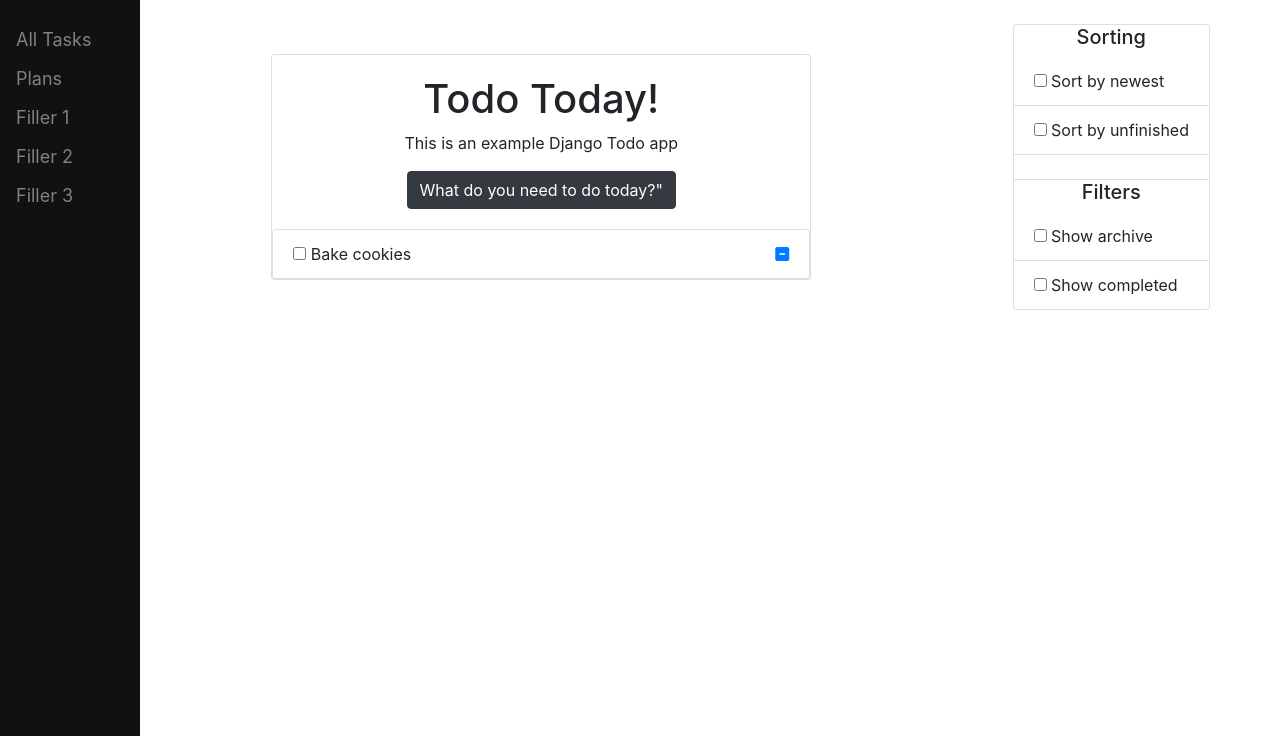
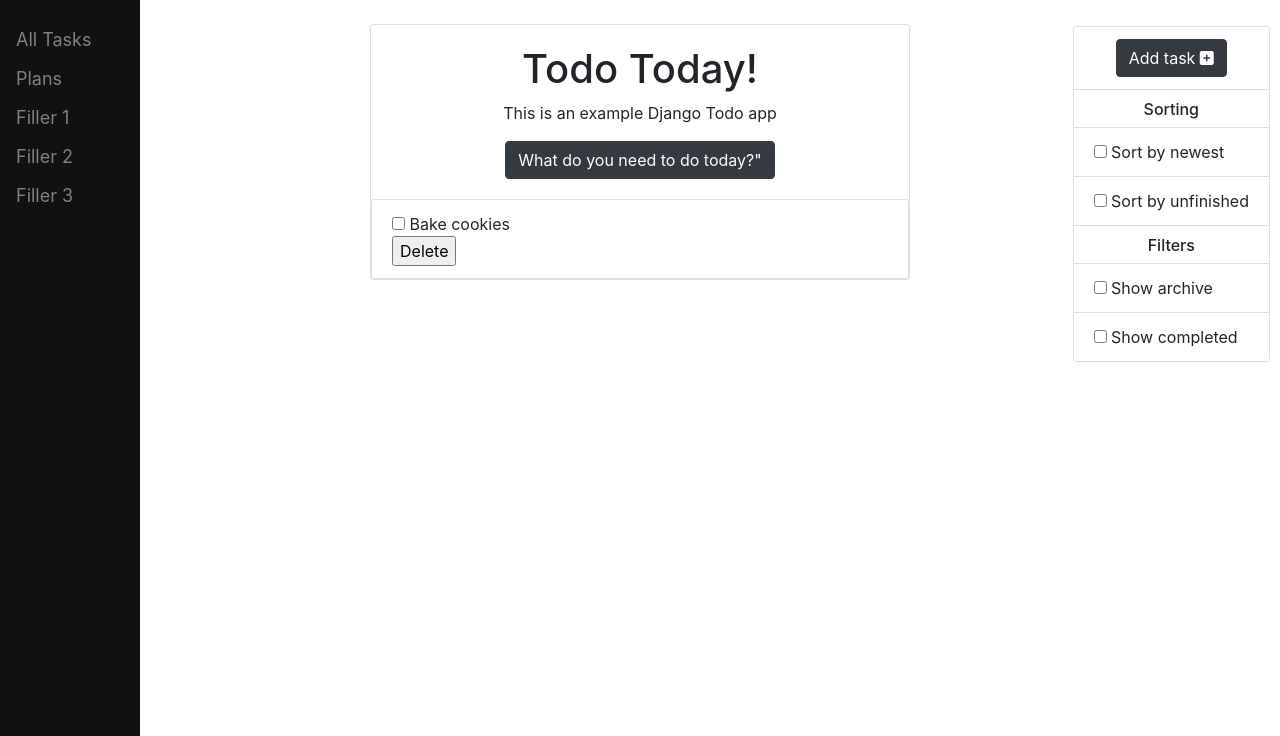
Before and after one commit to SevenNateNine/todoList, a Django app: page / in a window 1280 px wide. Shown: the part 64-800 px from the top of the page. Run offline with Django 3.2, Linux system fonts and the light colour scheme; data comes from the database, SQL or seed files in the repository; both versions use the stored data as it was after the commit; some libraries are stand-ins or nearby versions.

Commit message:
Implemented Delete task functionality

```diff
--- a/todo/tasks/urls.py
+++ b/todo/tasks/urls.py
@@ -5,4 +5,5 @@
 app_name = 'tasks'
 urlpatterns = [
     path('', views.index, name='index'),
+    path('<int:task_id>/', views.delete, name='delete'),
 ]
--- a/todo/tasks/views.py
+++ b/todo/tasks/views.py
@@ -1,5 +1,5 @@
 from django.http import HttpResponse, HttpResponseRedirect
-from django.shortcuts import get_object_or_404, render
+from django.shortcuts import get_object_or_404, redirect, render
 from django.template import loader
 from django.urls import reverse
 
@@ -17,7 +17,12 @@
 
 # delete specific task
 def delete(request, task_id):
-    pass
+    task = get_object_or_404(Task, pk=task_id)
+    if request.method == 'POST':
+        task.delete()
+        return redirect('/')
+
+    return render(request, 'todo/index.html', {'task': task})
 
 # mark task as complete
 def complete(request, task_id):
--- a/todo/templates/base.html
+++ b/todo/templates/base.html
@@ -6,7 +6,7 @@
     <link rel="stylesheet" href="https://stackpath.bootstrapcdn.com/bootstrap/4.5.0/css/bootstrap.min.css" integrity="sha384-9aIt2nRpC12Uk9gS9baDl411NQApFmC26EwAOH8WgZl5MYYxFfc+NcPb1dKGj7Sk" crossorigin="anonymous">
     <script src="https://use.fontawesome.com/dad5c710d6.js"></script>
 
-    <title>Pollster {% block title %}{% endblock %}</title>
+    <title>Todo {% block title %}{% endblock %}</title>
 
     <style type="text/css">
         .main{
--- a/todo/templates/todo/index.html
+++ b/todo/templates/todo/index.html
@@ -4,14 +4,17 @@
 <style type="text/css">
   .sidepanel{
     position: fixed;
+    /* z-index: 1; */
+    top: 0;
+    right: 10px;
+    /* overflow-x: hidden; */
+    padding-top: 0px;
+    margin-top: 90px;
+  }
 
-    z-index: 1;
-    top: 0;
-    right: 0;
-    color: blue;
-    overflow-x: hidden;
-    padding-top: 20px;
-    margin-top: 100px;
+  .sideheader{
+    margin-top: 10px;
+    font-size: 16px;
   }
 </style>
 
@@ -30,9 +33,13 @@
       <li class="list-group-item">
         <input type="checkbox">
           {{task.task_title}}
-          <a class="float-right" href="#">
+          <form action="{% url 'tasks:delete' task.id %}" method="post">
+            {% csrf_token %}
+            <input type="submit" value="Delete">
+          </form>
+          <!-- <button class="btn float-right">
             <i class="fa fa-minus-square" aria-hidden="true"></i>
-          </a>
+          </button> -->
         </input>
       </li>
     {% endfor %}
@@ -43,10 +50,19 @@
   </div>
 </div>
 
-</div class="sidepanel">
-  <div class="card text-left">
+<div class="sidepanel">
+  <div class="card">
     <ul class="list-group list-group-flush">
-      <h5 class="text-center">Sorting</h5>
+      <li class="list-group-item text-center">
+        <button class="btn btn-dark">
+          Add task
+          <i class="fa fa-plus-square" aria-hidden="true"></i>
+        </button>
+      </li>
+    </ul>
+
+    <h5 class="sideheader text-center">Sorting</h5>
+    <ul class="list-group list-group-flush">
       <li class="list-group-item">
         <input type=checkbox> Sort by newest</input>
       </li>
@@ -54,9 +70,9 @@
         <input type=checkbox> Sort by unfinished</input>
       </li>
     </ul>
-    <br>
+
+    <h5 class="sideheader text-center">Filters</h5>
     <ul class="list-group list-group-flush">
-      <h5 class="text-center">Filters</h5>
       <li class="list-group-item">
         <input type=checkbox> Show archive</input>
       </li>
```
Also changed, not shown: todo/db.sqlite3.
